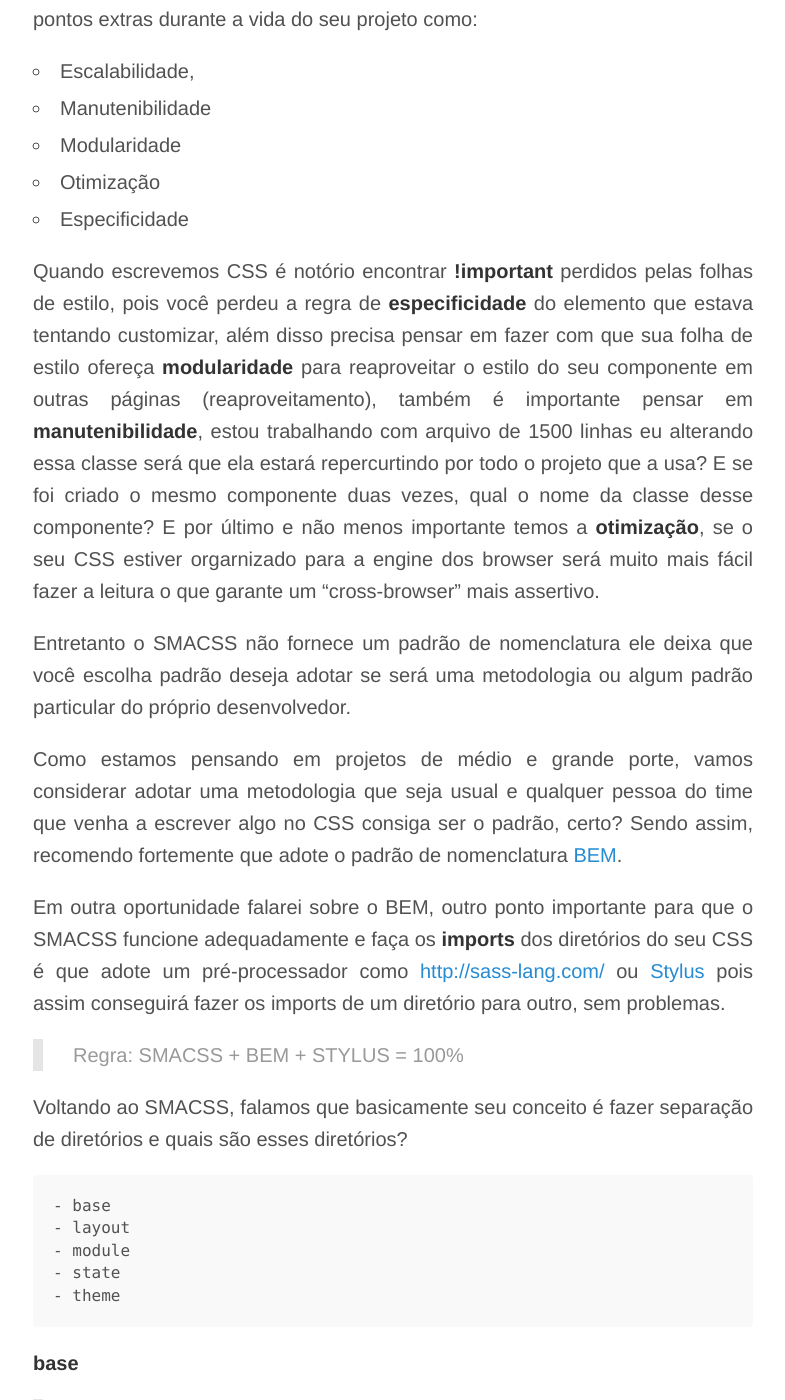
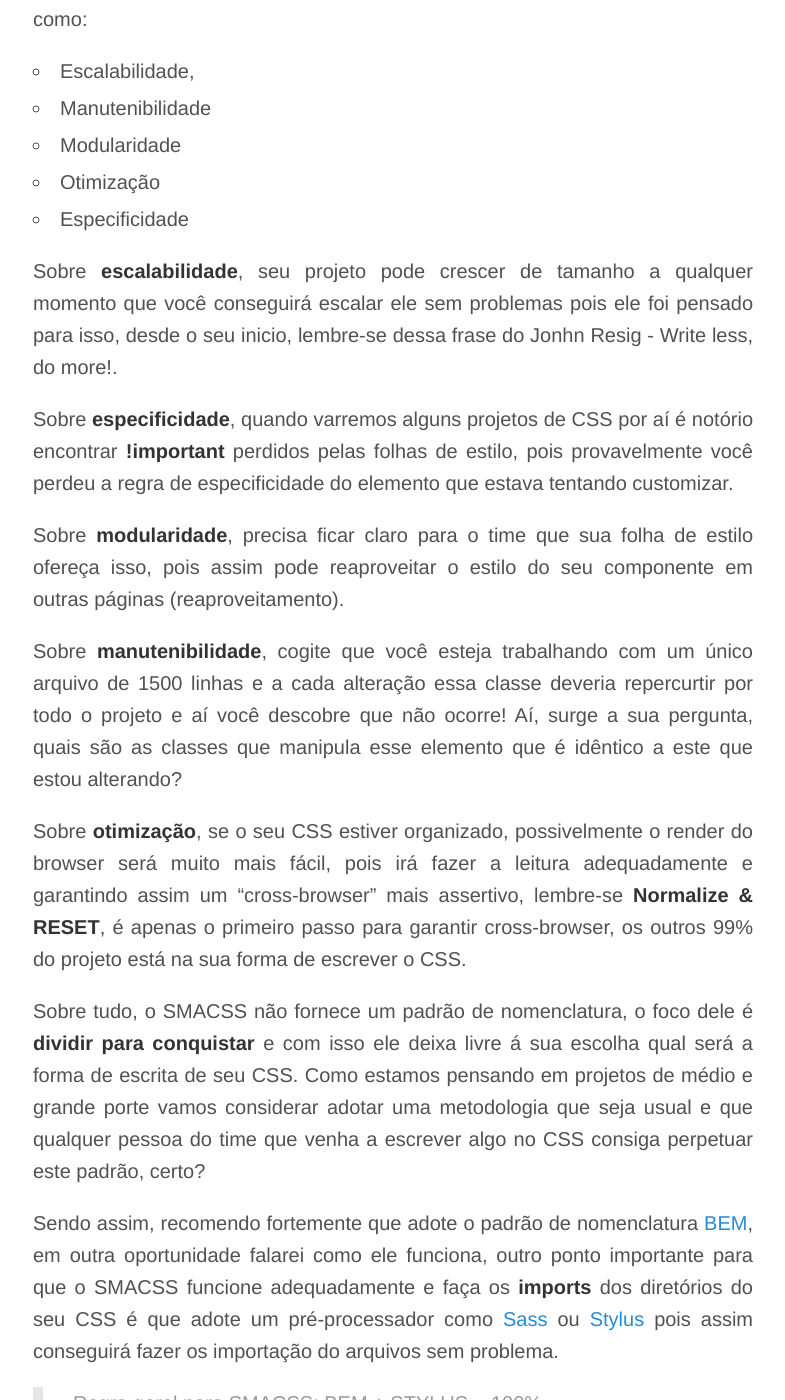
Before and after one commit to cristofersousa/cristofersousa.github.io, a Jekyll site: the page built from _posts/2017-03-26-hello-smacss.md, in a window 1280 px wide and 1400 px high, scrolled down 964 px. Shown: the whole window, without its empty margins (247-1032 px from the left). Built offline with Jekyll 4.4.1, drawn with Linux system fonts in a browser that asks for light colours; comment, search, counter and statistics services are not loaded; some of the changed text lies outside the part shown.

Commit message:
Update 2017-03-26-hello-smacss.md

````diff
--- a/_posts/2017-03-26-hello-smacss.md
+++ b/_posts/2017-03-26-hello-smacss.md
@@ -7,9 +7,9 @@ categories: css
 
 ![](https://i.ytimg.com/vi/6co781JgoqQ/maxresdefault.jpg)
 
-Pensando em um cenário da qual o time não sabe como será o tamanho do projeto, é notório que alguns times começam a escrever CSS sem avaliar a longo prazo como isso poderá ficar, e acabando considerando ter que fazer uma nova re-escrita de CSS para conseguir facilitar o processo de manutenção de folhas de estilos.
+Pensando em um cenário da qual o time não sabe como será o tamanho do projeto é notório que alguns dev's comecem a escrever CSS sem avaliar a longo prazo como isso poderá ficar e com terão que fazer uma nova re-escrita de CSS para conseguir facilitar o processo de manutenção das folhas de estilos do projeto.
 
-Foi pensando nisso que [Jonathan Snook](https://twitter.com/snookca) criou o [SMACSS](https://smacss.com/) na qual ele visa que independente do tamanho do seu projeto o conceito do SMACSS pode ser adotado, basicamente seu conceito trata-se de separação de diretórios para organizar melhor o CSS de seu projeto, pensando nisso você ganha alguns pontos extras durante a vida do seu projeto como:
+Foi pensando nisso que [Jonathan Snook](https://twitter.com/snookca) criou o [SMACSS](https://smacss.com/) da qual ele visa que você pode adota-lo independente do tamanho do seu projeto. Basicamente seu conceito  é exclusivamente tratar da separação de diretórios para organizar melhor o CSS, a partir disso você ganha alguns pontos extras na vida do projeto como:
 
 - Escalabilidade,
 - Manutenibilidade
@@ -17,16 +17,22 @@ Foi pensando nisso que [Jonathan Snook](https://twitter.com/snookca) criou o [SM
 - Otimização
 - Especificidade
 
-Quando escrevemos CSS é notório encontrar **!important** perdidos pelas folhas de estilo, pois você perdeu a regra de **especificidade** do elemento que estava tentando customizar, além disso precisa pensar em fazer com que sua folha de estilo ofereça **modularidade** para reaproveitar o estilo do seu componente em outras páginas (reaproveitamento), também é importante pensar em **manutenibilidade**, estou trabalhando com arquivo de 1500 linhas eu alterando essa classe será que ela estará repercurtindo por todo o projeto que a usa? E se foi criado o mesmo componente duas vezes, qual o nome da classe desse componente? E por último e não menos importante temos a **otimização**, se o seu CSS estiver orgarnizado para a engine dos browser será muito mais fácil fazer a leitura o que garante um "cross-browser" mais assertivo.
+Sobre **escalabilidade**, seu projeto pode crescer de tamanho a qualquer momento que você conseguirá escalar ele sem problemas pois ele foi pensado para isso, desde o seu inicio, lembre-se dessa frase do Jonhn Resig - Write less, do more!.
 
-Entretanto o SMACSS não fornece um padrão de nomenclatura ele deixa que você escolha padrão deseja adotar se será uma metodologia ou algum padrão particular do próprio desenvolvedor.
+Sobre **especificidade**, quando varremos alguns projetos de CSS por aí é notório encontrar **!important** perdidos pelas folhas de estilo, pois provavelmente você perdeu a regra de especificidade do elemento que estava tentando customizar.
 
-Como estamos pensando em projetos de médio e grande porte, vamos considerar adotar uma metodologia que seja usual e qualquer pessoa do time que venha a escrever algo no CSS consiga ser o padrão, certo? Sendo assim, recomendo fortemente  que adote o padrão de nomenclatura [BEM](https://en.bem.info/methodology/quick-start/).
+Sobre **modularidade**, precisa ficar claro para o time que sua folha de estilo ofereça isso, pois assim pode reaproveitar o estilo do seu componente em outras páginas (reaproveitamento).
 
-Em outra oportunidade falarei sobre o BEM, outro ponto importante para que o SMACSS funcione
-adequadamente e faça os **imports** dos diretórios do seu CSS é que adote um pré-processador como [http://sass-lang.com/](SASS) ou [Stylus](http://stylus-lang.com/) pois assim conseguirá fazer os imports de um diretório para outro, sem problemas.
+Sobre **manutenibilidade**, cogite que você esteja trabalhando com um único arquivo de 1500 linhas e a cada alteração essa classe deveria repercurtir por todo o projeto e aí você descobre que não ocorre! Aí, surge a sua pergunta, quais são as classes que manipula esse elemento que é idêntico a este que estou alterando?
 
-> Regra: SMACSS + BEM + STYLUS = 100%
+Sobre **otimização**, se o seu CSS estiver organizado, possivelmente o render do browser será muito mais fácil, pois irá fazer a leitura adequadamente e garantindo assim um "cross-browser" mais assertivo, lembre-se **Normalize & RESET**, é apenas o primeiro passo para garantir cross-browser, os outros 99% do projeto está na sua forma de escrever o CSS.
+
+Sobre tudo, o SMACSS não fornece um padrão de nomenclatura, o foco dele é **dividir para conquistar** e com isso ele deixa livre á sua escolha qual será a forma de escrita de seu CSS. Como estamos pensando em projetos de médio e grande porte vamos considerar adotar uma metodologia que seja usual e que qualquer pessoa do time que venha a escrever algo no CSS consiga perpetuar este padrão, certo?
+
+Sendo assim, recomendo fortemente que adote o padrão de nomenclatura [BEM](https://en.bem.info/methodology/quick-start/), em outra oportunidade falarei como ele funciona, outro ponto importante para que o SMACSS funcione adequadamente e faça os **imports** dos diretórios do seu CSS é que adote um pré-processador como [Sass](http://sass-lang.com/) ou [Stylus](http://stylus-lang.com/) pois assim conseguirá fazer os importação do arquivos sem problema.
+
+
+> Regra geral para SMACSS: BEM + STYLUS = 100%
 
 Voltando ao SMACSS, falamos que basicamente seu conceito é fazer separação de diretórios e quais são esses diretórios?
 
@@ -38,18 +44,16 @@ Voltando ao SMACSS, falamos que basicamente seu conceito é fazer separação de
 
 
 **base**
-> Seria seus arquivos base da sua aplicação, o que é comum para todo o seu layout como Reset e Plugins
+> Seria seus arquivos base da sua aplicação, o que é comum para todo o seu layout como Reset e Plugins.
 
 **layout**
-> Seria a parte da estrutura do seu projeto, aqui entrará o CSSGrids, FlexBox e Position, a parte de header, footer, section.
+> Seria a parte da estrutura do seu projeto, aqui entrará o CSSGrids, FlexBox, Position, Header, Footer e Section.
 
 **module**
-> Essa é a parte mais importante onde fica seus componentes como formulários, botões e etc.
+> Essa é a parte mais importante onde fica seus componentes como formulários, botões, tipografia, cores e etc.
 
 **state**
-> Aqui controlamos o estado do nosso componente e.g.
-
-
+> Aqui controlamos o estado do nosso componente, pense no hover, active, disabled, é a parte do comportamento do componente sobre a aço do usuário por exemplo:
 ```
 
 /* =======================
@@ -67,8 +71,8 @@ Voltando ao SMACSS, falamos que basicamente seu conceito é fazer separação de
 ```
 
 **theme**
-> Aqui é onde você pode criar temas (pensando em claro ou escuro), não é obrigatório pela regra do SMACSS mas você acaba tendo essa opção.
+> Aqui é onde você pode criar temas pensando em theme-claro (pessoas que **preferem** layout mais claro/clean)  ou theme-escuro (pessoas que **preferem** layout mais escuros), é válido avaliar que durante todo o seu projeto deve ser considerado acessibilidade e essa parte do theme é bastante importante. Aqui você altera as cores prevendo como deveria se comportar o layout para pessoas com deficiência visual ou luminosidade do ambiente. Por default essa regra não é obrigatória para usar o SMACSS mas ele já prevê isso para você caso seja necessário! ;)
 
-E com isso concluímos o que precisamos saber sobre SMACSS! ;)
+E com isso concluímos o que precisamos saber sobre SMACSS!
 
 That's all folks!
````
